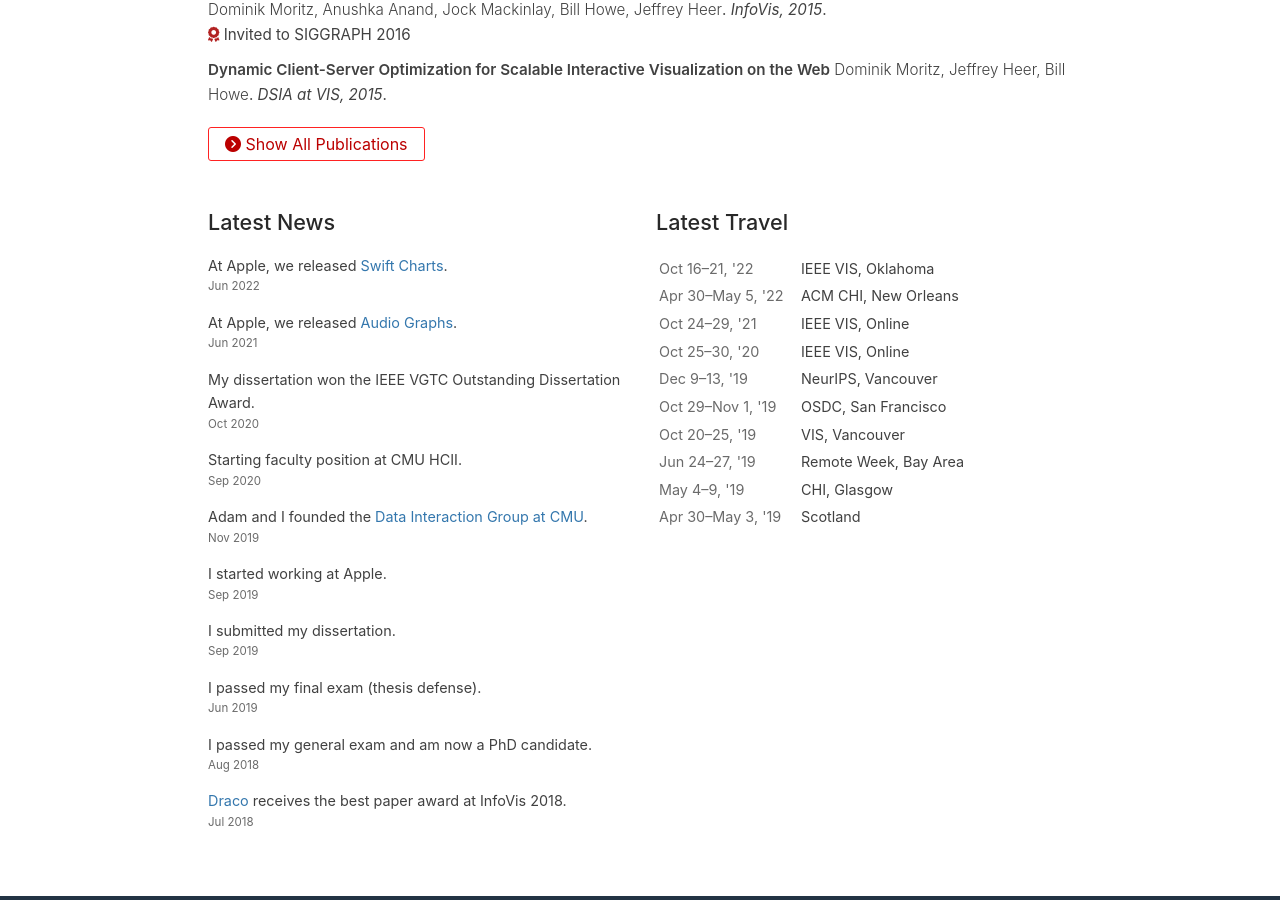
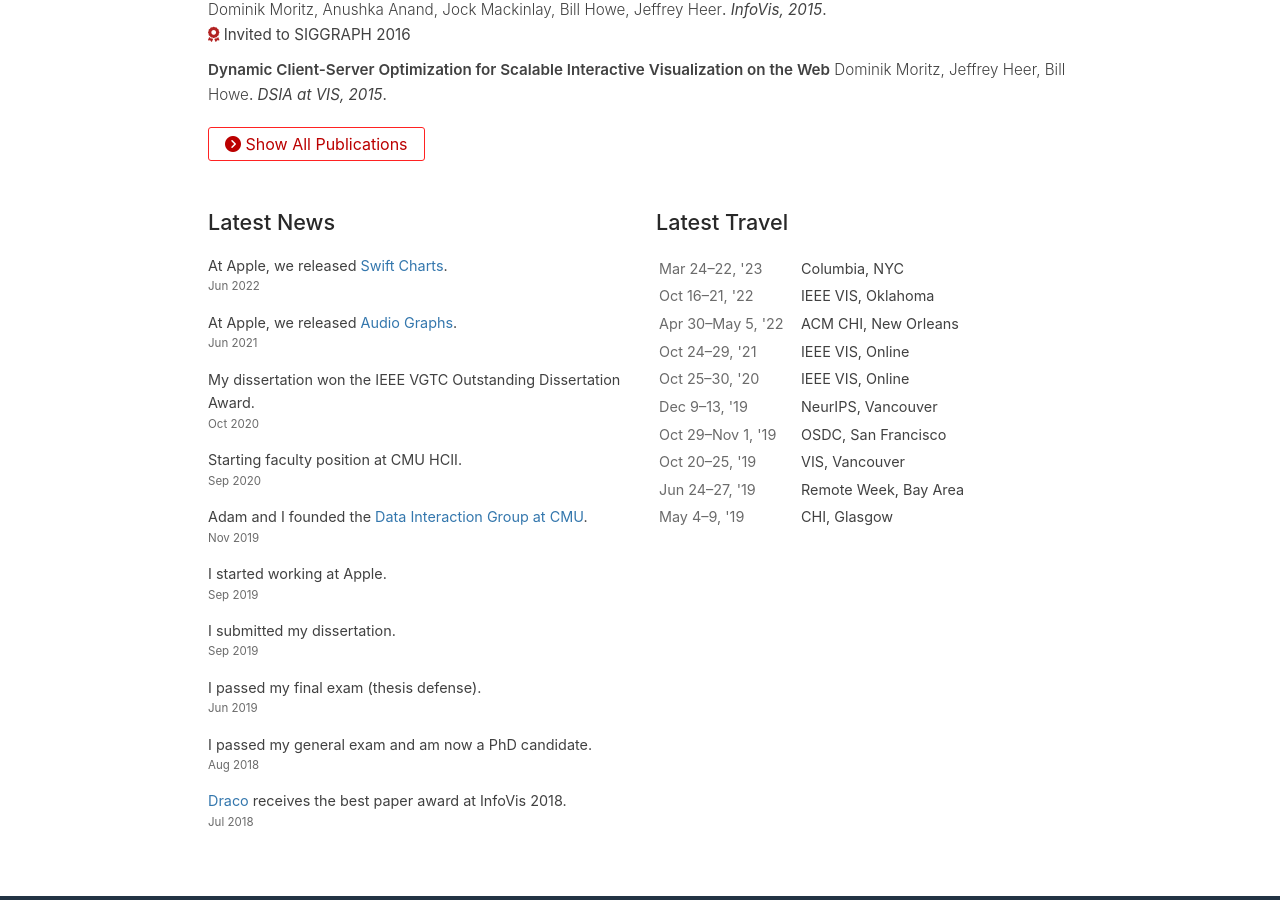
Before and after one commit to domoritz/domoritz.github.io, a Jekyll site: the page built from index.md, in a window 1280 px wide and 900 px high, scrolled down 1674 px. Built offline with Jekyll 4.4.1, drawn with Linux system fonts in a browser that asks for light colours.

Commit message:
Add columbia talk

```diff
--- a/_data/talks.yml
+++ b/_data/talks.yml
@@ -1,3 +1,7 @@
+- title: "The Future of Data Science is Live and in the Browser"
+  location: Brown Institue at Columbia University
+  url: https://brown.columbia.edu/event/dom-moritz/
+  date: 2023-03-23
 - title: "Vega: Layered Abstractions for Data Visualizations"
   location: Plateau Keynote
   url: https://2023.plateau-workshop.org
--- a/_data/travel.yml
+++ b/_data/travel.yml
@@ -1,3 +1,7 @@
+- title: Columbia
+  where: NYC
+  start: 2023-03-24
+  end: 2023-03-22
 - title: IEEE VIS
   where: Oklahoma
   start: 2022-10-16
```
